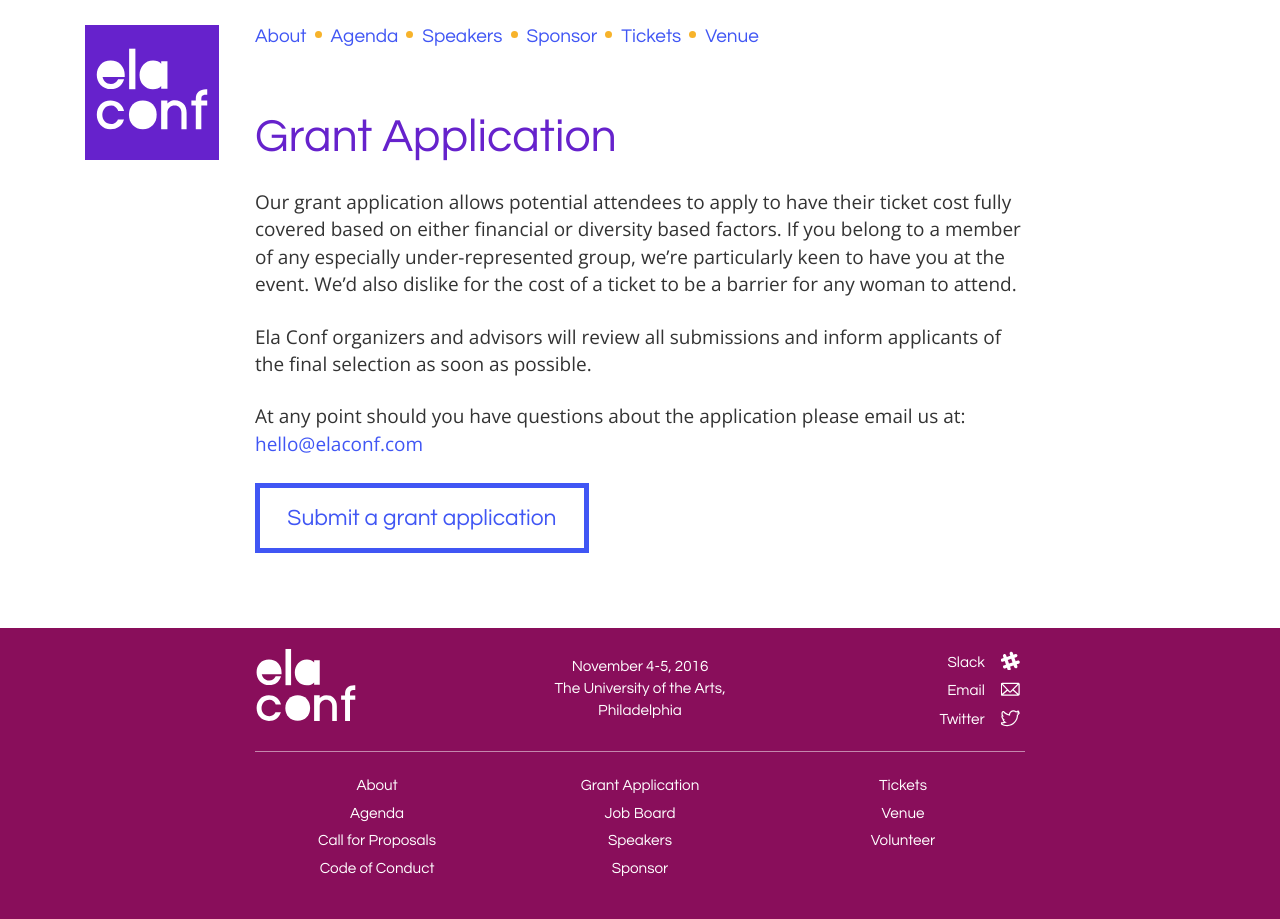
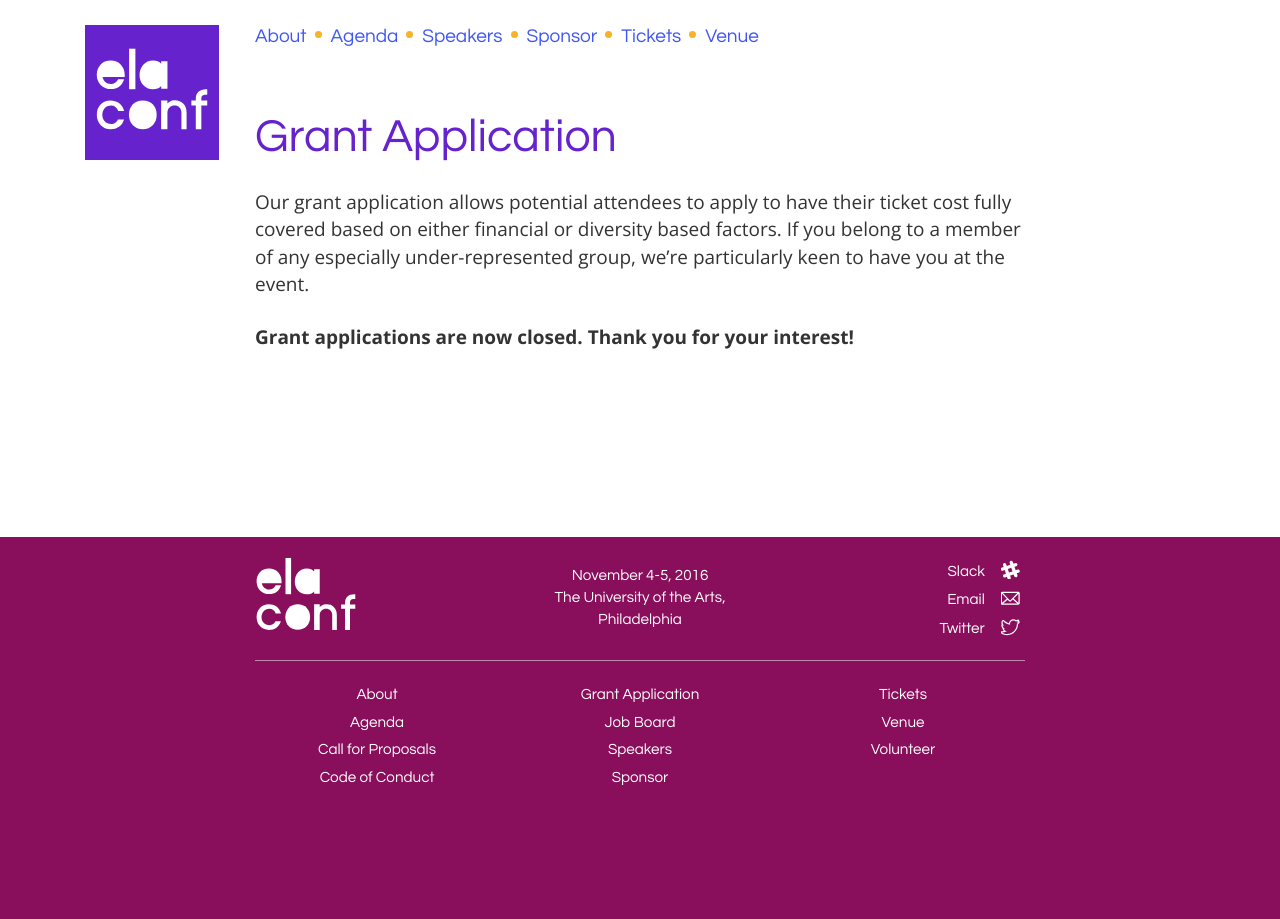
Before and after one commit to elaconf/elaconf.github.io, a Jekyll site: the page built from grant/index.md, in a window 1280 px wide. Built offline with Jekyll 4.4.1, drawn with Linux system fonts in a browser that asks for light colours.

Commit message:
close grant application (#80)

```diff
--- a/_includes/tickets.html
+++ b/_includes/tickets.html
@@ -1,4 +1,3 @@
 <p>Tickets are on sale now until November 1st or until they are sold out!</p>
 <script async src="//widgets.nvite.com/1.5/tickets.js" data-resource="ea6a" style="margin-bottom: 2em;"></script>
 <p>Please note that all sales are final. If you find you're unable to attend after purchasing a ticket, we are happy to transfer your ticket to a friend.</p>
-<p>We don't wish for the cost of a ticket to be a barrier for any woman to attend. We offer <a href="/grant">grants</a> based on either financial or diversity based factors.</p>
--- a/grant/index.md
+++ b/grant/index.md
@@ -5,11 +5,6 @@ nav: false
 description: Our grant application allows potential attendees to apply to have their ticket cost fully covered based on either financial or diversity based factors.
 ---
 
-Our grant application allows potential attendees to apply to have their ticket cost fully covered based on either financial or diversity based factors. If you belong to a member of any especially under-represented group, we're particularly keen to have you at the event. We'd also dislike for the cost of a ticket to be a barrier for any woman to attend.
+Our grant application allows potential attendees to apply to have their ticket cost fully covered based on either financial or diversity based factors. If you belong to a member of any especially under-represented group, we're particularly keen to have you at the event.
 
-Ela Conf organizers and advisors will review all submissions and inform applicants of the final selection as soon as possible.
-
-At any point should you have questions about the application please email us at: [hello@elaconf.com](mailto:hello@elaconf.com)
-
-
-<a href="https://docs.google.com/forms/d/e/1FAIpQLSe0H1GF5niz_BHWcmktfJI0WDt3I_Pk619fZimSUWIglgYF1A/viewform" class="button button-large">Submit a grant application</a>
+**Grant applications are now closed. Thank you for your interest!**
```
